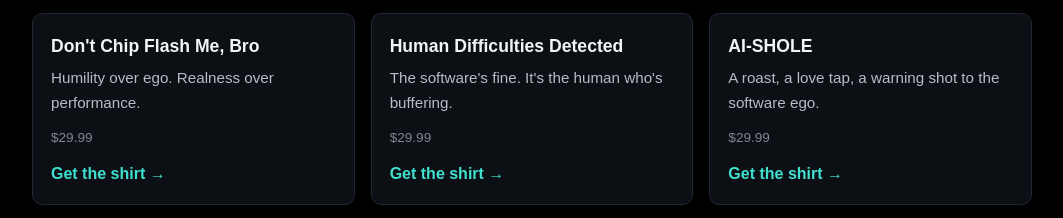
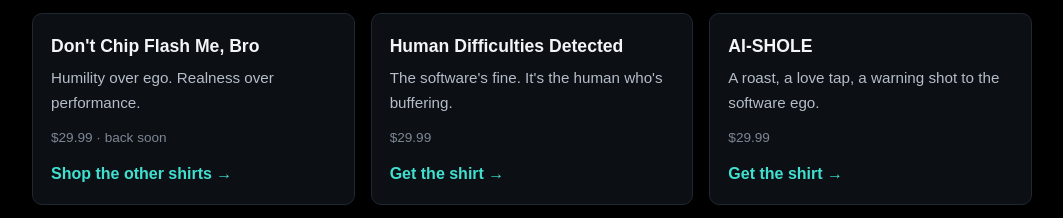
Before and after one commit to OMENZ2026/OMENZ-site, a website: page index.html in a window 1280 px wide. Shown: the part 2988-3206 px from the top of the page, without its empty margins (108-1171 px from the left). Drawn offline with Linux system fonts and the light colour scheme.

Commit message:
Don't Chip card: back soon (product hidden while its design is restored)

```diff
--- a/index.html
+++ b/index.html
@@ -142,7 +142,7 @@
         <div class="card"><h3>Caught in Code: The Divine Download Tee</h3><p>The Chapter One edition tee: front cover art, character sleeve, OMENZ hand-drawn logo inside.</p><div class="meta">$39.99 &middot; 100-unit chapter edition</div><a class="go" data-dest="shop:caught-in-code" href="/s/caught-in-code">Get the shirt &rarr;</a></div>
         <div class="card"><h3>Run It</h3><p>Malik's shirt from Chapter One. Say less, do more.</p><div class="meta">$34.99</div><a class="go" data-dest="shop:run-it" href="/s/run-it">Get the shirt &rarr;</a></div>
         <div class="card"><h3>Evolve or Dissolve</h3><p>From Chapter One: grow or get left behind.</p><div class="meta">$34.99</div><a class="go" data-dest="shop:evolve-or-dissolve" href="/s/evolve-or-dissolve">Get the shirt &rarr;</a></div>
-        <div class="card"><h3>Don't Chip Flash Me, Bro</h3><p>Humility over ego. Realness over performance.</p><div class="meta">$29.99</div><a class="go" data-dest="shop:dont-chip-flash-me-bro" href="/s/dont-chip-flash-me-bro">Get the shirt &rarr;</a></div>
+        <div class="card"><h3>Don't Chip Flash Me, Bro</h3><p>Humility over ego. Realness over performance.</p><div class="meta">$29.99 · back soon</div><a class="go" data-dest="shop:all" href="https://omenz-shop.fourthwall.com">Shop the other shirts &rarr;</a></div>
         <div class="card"><h3>Human Difficulties Detected</h3><p>The software's fine. It's the human who's buffering.</p><div class="meta">$29.99</div><a class="go" data-dest="shop:human-difficulties-detected" href="/s/human-difficulties-detected">Get the shirt &rarr;</a></div>
         <div class="card"><h3>AI-SHOLE</h3><p>A roast, a love tap, a warning shot to the software ego.</p><div class="meta">$29.99</div><a class="go" data-dest="shop:ai-shole" href="/s/ai-shole">Get the shirt &rarr;</a></div>
         <div class="card"><h3>Irregular HIGH Frequency</h3><p>Not built to be consistent. Built to be catalytic.</p><div class="meta">$29.99</div><a class="go" data-dest="shop:irregular-high-frequency" href="/s/irregular-high-frequency">Get the shirt &rarr;</a></div>
```
